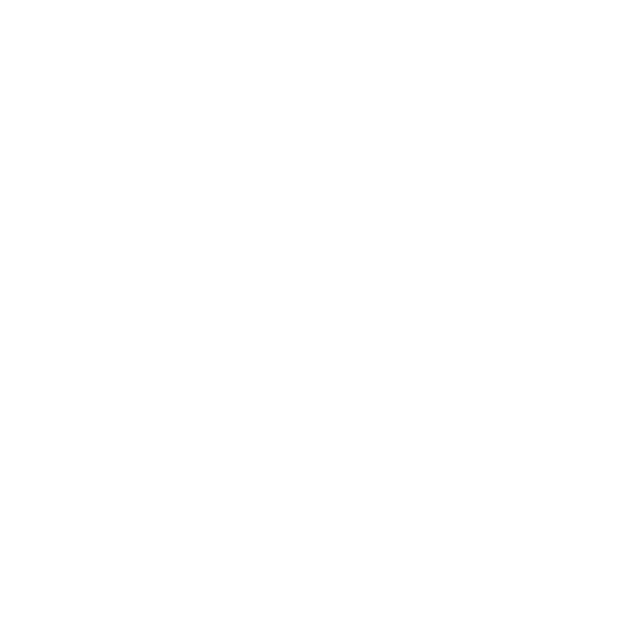
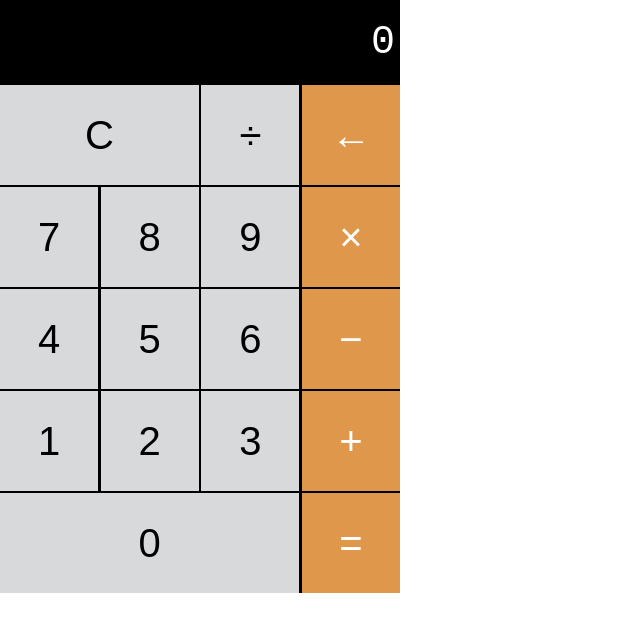
Before and after one commit to SammyBloom/Frontend-Bootcamp, a plain HTML site: page Calculator App/index.html in a window 1280 px wide. Shown: the whole page, without its empty margins (0-640 px from the left). Drawn offline with Linux system fonts and the light colour scheme.

Commit message:
Completed the UI for the calculator app

```diff
--- a/Calculator App/index.css
+++ b/Calculator App/index.css
@@ -10,4 +10,45 @@
 }
 .wrapper {
     width: 400px;
+    background-color: black;
+    color: white;
 }
+.calc-button-row {
+    display: flex;
+    flex-flow: row nowrap;
+    justify-content: space-between;
+    margin-bottom: 2px; /*You can also use 0.5% as the value for this property*/
+}
+.screen {
+    text-align: right;
+    font-family: 'Courier New', 'Courier', monospace;
+    padding: 20px 5px;
+    font-size: 40px;
+}
+.calc-button {
+    background-color: #d8d9db;
+    color: black;
+    border: none;
+    font-size: 40px;
+    height: 100px;
+    flex-basis: 24.5%;
+}
+.calc-button:hover {
+    background-color: #ebebeb;
+}
+.calc-button:active {
+    background-color: #bbbcbe;
+}
+.double {
+    flex-basis: 49.7%;
+}
+.triple {
+    flex-basis: 74.8%;
+}
+.calc-button:last-child {
+    background-color: #df974c;
+    color: white;
+}
+.calc-button:last-child:hover {
+    background-color: #dfb07e;
+}
--- a/Calculator App/index.html
+++ b/Calculator App/index.html
@@ -3,9 +3,44 @@
 <head>
     <meta charset="UTF-8">
     <meta name="viewport" content="width=device-width, initial-scale=1.0">
+    <link rel="stylesheet" href="index.css">
     <title>Calculator</title>
 </head>
 <body>
+    <div class="wrapper">
+        <section class="screen">
+            0
+        </section>
 
+        <section class="calc-buttons">
+            <div class="calc-button-row">
+                <button class="calc-button double">C</button>
+                <button class="calc-button">&divide;</button>
+                <button class="calc-button">&larr;</button>
+            </div>
+            <div class="calc-button-row">
+                <button class="calc-button">7</button>
+                <button class="calc-button">8</button>
+                <button class="calc-button">9</button>
+                <button class="calc-button">&times;</button>
+            </div>
+            <div class="calc-button-row">
+                <button class="calc-button">4</button>
+                <button class="calc-button">5</button>
+                <button class="calc-button">6</button>
+                <button class="calc-button">&minus;</button>
+            </div>
+            <div class="calc-button-row">
+                <button class="calc-button">1</button>
+                <button class="calc-button">2</button>
+                <button class="calc-button">3</button>
+                <button class="calc-button">&plus;</button>
+            </div>
+            <div class="calc-button-row">
+                <button class="calc-button triple">0</button>
+                <button class="calc-button">&equals;</button>
+            </div>
+        </section>
+    </div>
 </body>
 </html>
```
